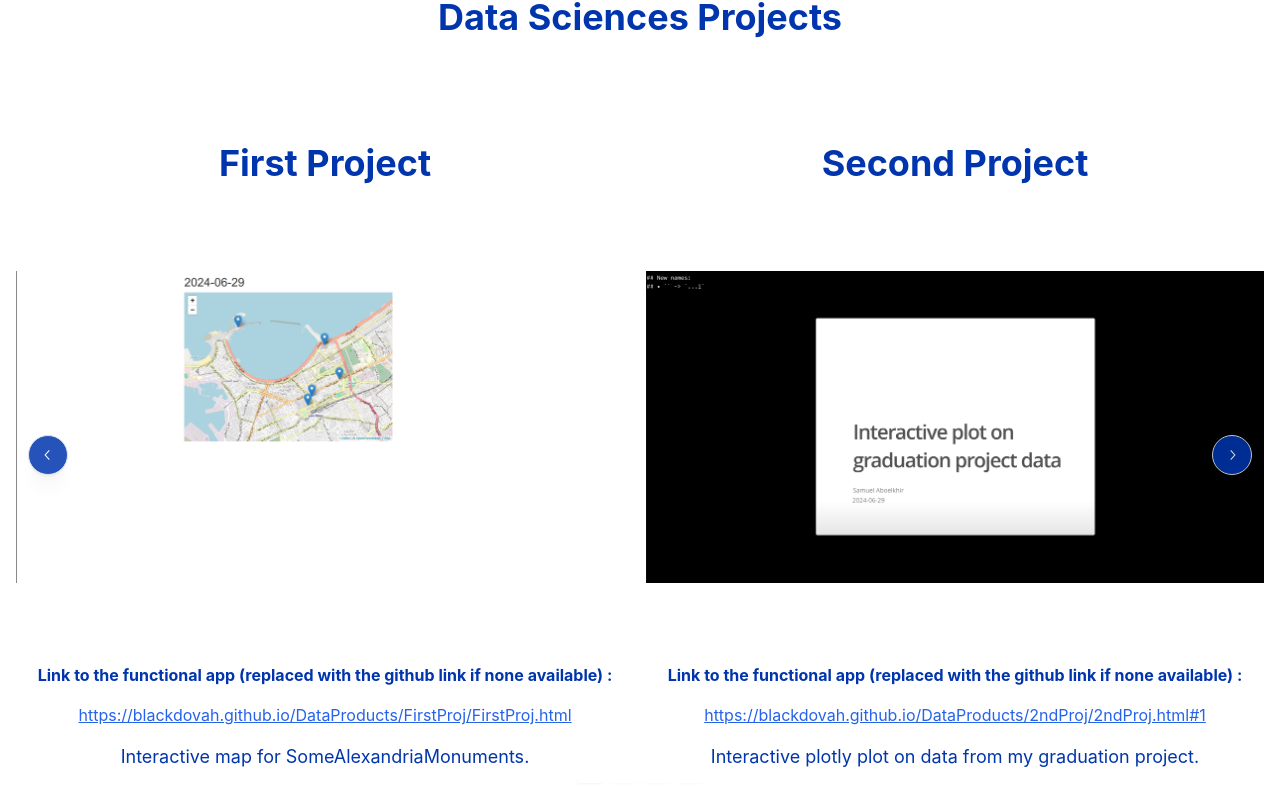
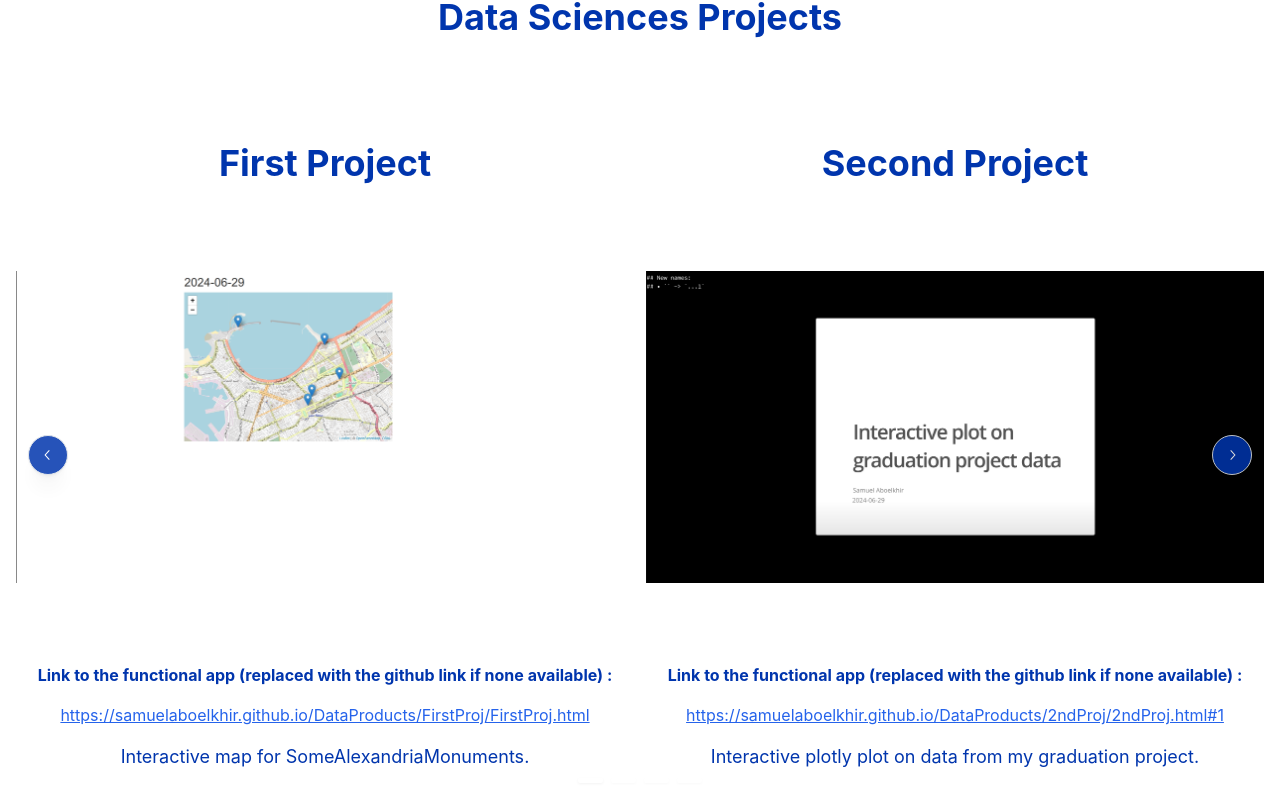
Before and after one commit to SamuelAboelkhir/Portfolio, a React (Vite) app: page / in a window 1280 px wide. Shown: the part 2158-2963 px from the top of the page. Built offline with nearby package versions, Linux system fonts and the light colour scheme.

Commit message:
Update bioProjects.ts

```diff
--- a/src/assets/bioProjects.ts
+++ b/src/assets/bioProjects.ts
@@ -3,28 +3,28 @@ export const bioProjects = {
       title: "First Project",
       description: "Interactive map for SomeAlexandriaMonuments.",
       image: "/images/FirstProject.png",
-      link: "https://blackdovah.github.io/DataProducts/FirstProj/FirstProj.html",
-      githubLink: "https://github.com/BlackDovah/DataProducts"
+      link: "https://samuelaboelkhir.github.io/DataProducts/FirstProj/FirstProj.html",
+      githubLink: "https://github.com/SamuelAboelkhir/DataProducts"
     },
     2: {
       title: "Second Project",
       description: "Interactive plotly plot on data from my graduation project.",
       image: "/images/SecondProject.png",
-      link: "https://blackdovah.github.io/DataProducts/2ndProj/2ndProj.html#1",
-      githubLink: "https://github.com/BlackDovah/DataProducts"
+      link: "https://samuelaboelkhir.github.io/DataProducts/2ndProj/2ndProj.html#1",
+      githubLink: "https://github.com/SamuelAboelkhir/DataProducts"
     },
     3: {
       title: "HorsePower Predictor App",
       description: "Predictor App that uses multiple variables to predict a vehicle's horsepower.",
       image: "/images/HorsePowerPredictorApp.png",
-      link: "https://blackdovah.github.io//DataProducts/HorsePowerPredictorApp/PredictorAppPresentation.html#1",
-      githubLink: "https://github.com/BlackDovah/DataProducts"
+      link: "https://samuelaboelkhir.github.io//DataProducts/HorsePowerPredictorApp/PredictorAppPresentation.html#1",
+      githubLink: "https://github.com/SamuelAboelkhir/DataProducts"
     },
     4: {
       title: "Machine Learning Project",
       description: "An analysis for which I prepared a prediction model, with the purpose of predicting the quality of weight lift training for weight lifters.",
       image: "/images/MachineLearningProject.png",
-      link: "https://blackdovah.github.io/MachineLearningProject/MachineLearningProject.html",
-      githubLink: "https://github.com/BlackDovah/MachineLearningProject?tab=readme-ov-file"
+      link: "https://samuelaboelkhir.github.io/MachineLearningProject/MachineLearningProject.html",
+      githubLink: "https://github.com/SamuelAboelkhir/MachineLearningProject?tab=readme-ov-file"
     },
   }
```
